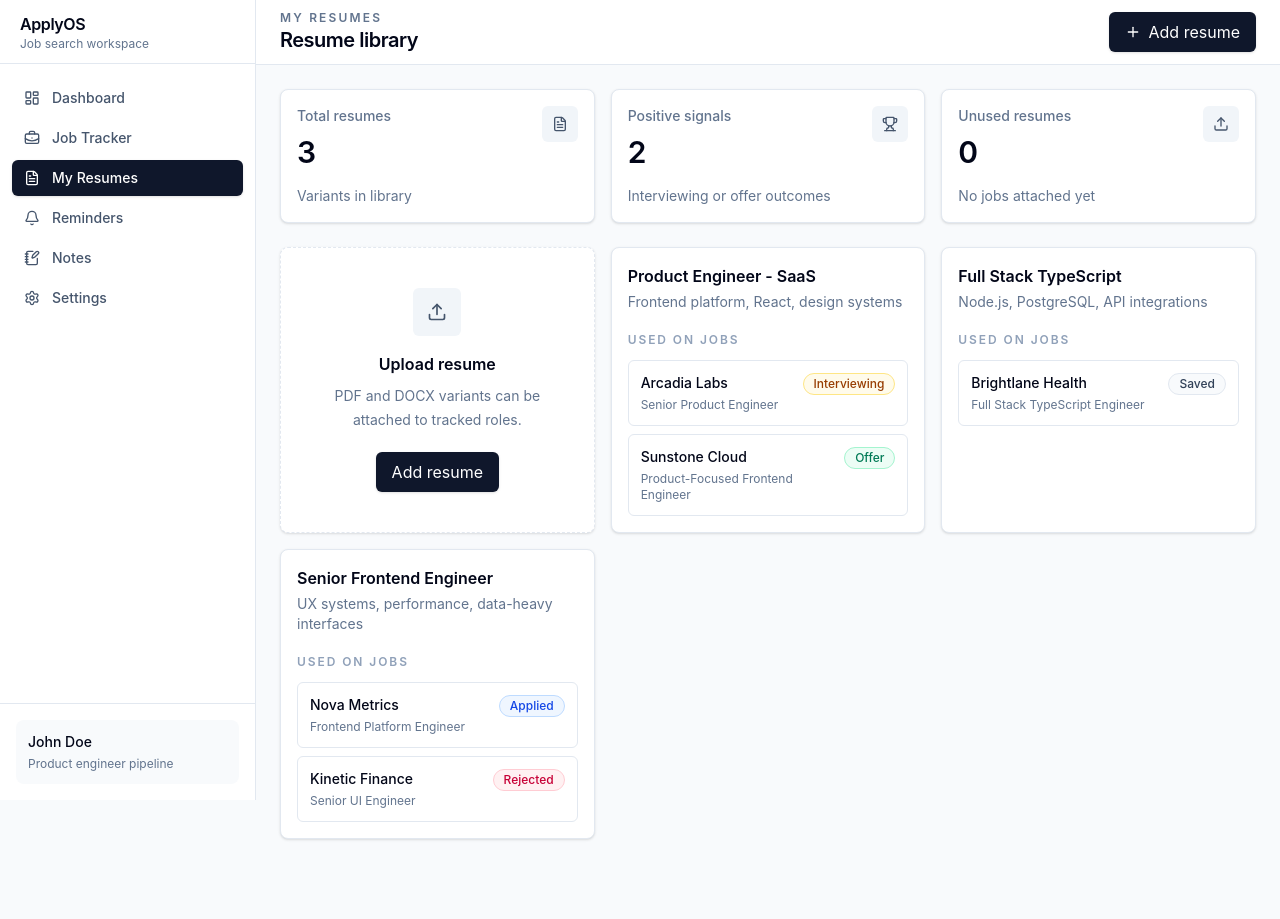
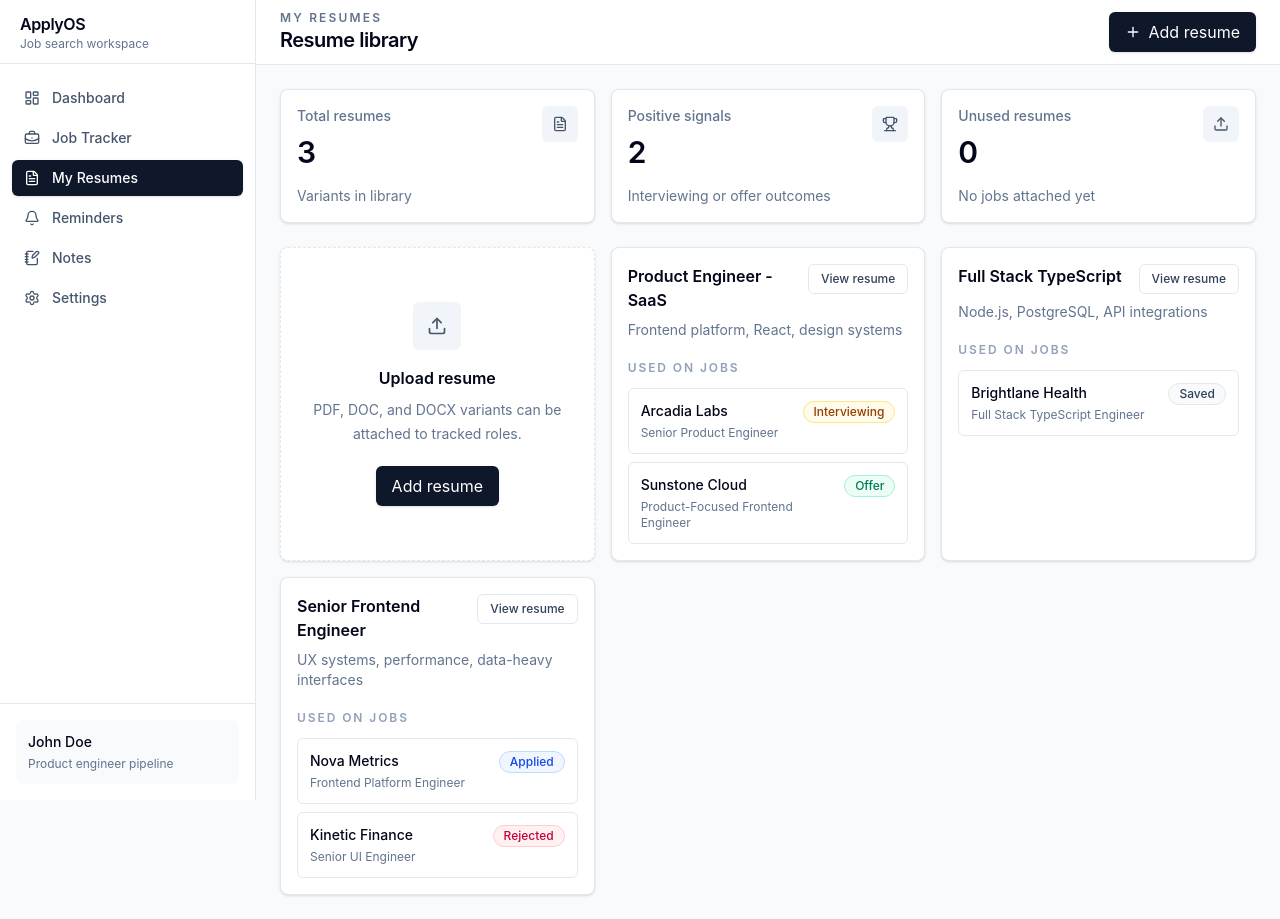
Before and after one commit to Tnath1/applyos-FE, a React (Vite) app: page /resumes in a window 1280 px wide. Before the commit the page ends 863 px from the top, so only its background shows below. Built offline with nearby package versions, Linux system fonts and the light colour scheme.

Commit message:
feat: support uploaded resume viewing

```diff
--- a/src/features/resumes/AddResumeModal.tsx
+++ b/src/features/resumes/AddResumeModal.tsx
@@ -9,6 +9,9 @@ interface AddResumeModalProps {
     name: string
     roleFocus: string
     fileType: Resume['fileType']
+    fileName: string
+    fileDataUrl: string
+    fileMimeType: string
     version: string
     keywords: string[]
   }) => void
@@ -18,6 +21,9 @@ const emptyForm = {
   name: '',
   roleFocus: '',
   fileType: 'PDF' as Resume['fileType'],
+  fileName: '',
+  fileDataUrl: '',
+  fileMimeType: '',
   version: 'v1.0',
   keywords: '',
 }
@@ -31,6 +37,45 @@ export function AddResumeModal({ isOpen, onClose, onSubmit }: AddResumeModalProp
 
   function updateField(field: keyof typeof form, value: string) {
     setForm((currentForm) => ({ ...currentForm, [field]: value }))
+  }
+
+  function getFileType(file: File): Resume['fileType'] {
+    const extension = file.name.split('.').pop()?.toLowerCase()
+
+    if (extension === 'doc') {
+      return 'DOC'
+    }
+
+    if (extension === 'docx') {
+      return 'DOCX'
+    }
+
+    return 'PDF'
+  }
+
+  function handleFileChange(event: React.ChangeEvent<HTMLInputElement>) {
+    const file = event.target.files?.[0]
+
+    if (!file) {
+      return
+    }
+
+    const reader = new FileReader()
+
+    reader.onload = () => {
+      const fileNameWithoutExtension = file.name.replace(/\.[^/.]+$/, '')
+
+      setForm((currentForm) => ({
+        ...currentForm,
+        name: currentForm.name || fileNameWithoutExtension,
+        fileType: getFileType(file),
+        fileName: file.name,
+        fileDataUrl: String(reader.result),
+        fileMimeType: file.type || 'application/octet-stream',
+      }))
+    }
+
+    reader.readAsDataURL(file)
   }
 
   function handleSubmit(event: React.FormEvent<HTMLFormElement>) {
@@ -67,6 +112,20 @@ export function AddResumeModal({ isOpen, onClose, onSubmit }: AddResumeModalProp
         </div>
 
         <form className="space-y-4 p-5" onSubmit={handleSubmit}>
+          <label className="block rounded-lg border border-dashed border-slate-300 bg-slate-50 p-4">
+            <span className="text-sm font-medium text-slate-700">Resume file</span>
+            <input
+              accept=".pdf,.doc,.docx,application/pdf,application/msword,application/vnd.openxmlformats-officedocument.wordprocessingml.document"
+              className="mt-2 block w-full text-sm text-slate-600 file:mr-4 file:rounded-md file:border-0 file:bg-slate-900 file:px-4 file:py-2 file:text-sm file:font-medium file:text-white hover:file:bg-slate-800"
+              onChange={handleFileChange}
+              required
+              type="file"
+            />
+            <p className="mt-2 text-xs text-slate-500">
+              {form.fileName ? `${form.fileName} selected` : 'Upload a PDF, DOC, or DOCX file.'}
+            </p>
+          </label>
+
           <label className="block">
             <span className="text-sm font-medium text-slate-700">Resume name</span>
             <input
@@ -88,28 +147,6 @@ export function AddResumeModal({ isOpen, onClose, onSubmit }: AddResumeModalProp
               value={form.roleFocus}
             />
           </label>
-
-          <div className="grid gap-4 sm:grid-cols-2">
-            <label className="block">
-              <span className="text-sm font-medium text-slate-700">File type</span>
-              <select
-                className="mt-1 w-full rounded-md border border-slate-200 px-3 py-2 text-sm outline-none focus:border-slate-400 focus:ring-4 focus:ring-slate-200/60"
-                onChange={(event) => updateField('fileType', event.target.value)}
-                value={form.fileType}
-              >
-                <option value="PDF">PDF</option>
-                <option value="DOCX">DOCX</option>
-              </select>
-            </label>
-            <label className="block">
-              <span className="text-sm font-medium text-slate-700">Version</span>
-              <input
-                className="mt-1 w-full rounded-md border border-slate-200 px-3 py-2 text-sm outline-none focus:border-slate-400 focus:ring-4 focus:ring-slate-200/60"
-                onChange={(event) => updateField('version', event.target.value)}
-                value={form.version}
-              />
-            </label>
-          </div>
 
           <label className="block">
             <span className="text-sm font-medium text-slate-700">Keywords</span>
--- a/src/features/resumes/ResumeCard.tsx
+++ b/src/features/resumes/ResumeCard.tsx
@@ -10,11 +10,31 @@ interface ResumeCardProps {
 
 export function ResumeCard({ jobs, resume }: ResumeCardProps) {
   const attachedJobs = jobs.filter((job) => job.resumeId === resume.id)
+  const resumeUrl = getResumeUrl(resume)
 
   return (
     <Card className="p-4">
-      <h3 className="font-semibold text-slate-950">{resume.name}</h3>
-      <p className="mt-1 text-sm leading-5 text-slate-500">{resume.roleFocus}</p>
+      <div className="flex items-start justify-between gap-4">
+        <div className="min-w-0">
+          <a
+            className="font-semibold text-slate-950 hover:text-blue-700"
+            href={resumeUrl}
+            rel="noreferrer"
+            target="_blank"
+          >
+            {resume.name}
+          </a>
+        </div>
+        <a
+          className="shrink-0 rounded-md border border-slate-200 px-3 py-1.5 text-xs font-medium text-slate-700 transition hover:bg-slate-50"
+          href={resumeUrl}
+          rel="noreferrer"
+          target="_blank"
+        >
+          View resume
+        </a>
+      </div>
+      <p className="mt-2 text-sm leading-5 text-slate-500">{resume.roleFocus}</p>
 
       <div className="mt-5">
         <h4 className="text-xs font-semibold uppercase tracking-[0.16em] text-slate-400">Used on jobs</h4>
@@ -48,3 +68,67 @@ export function ResumeCard({ jobs, resume }: ResumeCardProps) {
     </Card>
   )
 }
+
+function getResumeUrl(resume: Resume) {
+  if (resume.fileDataUrl) {
+    return resume.fileDataUrl
+  }
+
+  const previewMarkup = `
+    <!doctype html>
+    <html lang="en">
+      <head>
+        <meta charset="utf-8" />
+        <meta name="viewport" content="width=device-width, initial-scale=1" />
+        <title>${escapeHtml(resume.name)}</title>
+        <style>
+          body {
+            margin: 0;
+            background: #f8fafc;
+            color: #0f172a;
+            font-family: Inter, ui-sans-serif, system-ui, -apple-system, BlinkMacSystemFont, "Segoe UI", sans-serif;
+          }
+          main {
+            max-width: 760px;
+            margin: 48px auto;
+            background: #ffffff;
+            border: 1px solid #e2e8f0;
+            border-radius: 10px;
+            padding: 40px;
+            box-shadow: 0 1px 2px rgba(15, 23, 42, 0.06);
+          }
+          h1 {
+            margin: 0;
+            font-size: 28px;
+            line-height: 1.2;
+          }
+          p {
+            color: #475569;
+            line-height: 1.7;
+          }
+          ul {
+            margin-top: 24px;
+            padding-left: 20px;
+            color: #334155;
+            line-height: 1.8;
+          }
+        </style>
+      </head>
+      <body>
+        <main>
+          <h1>${escapeHtml(resume.name)}</h1>
+          <p>${escapeHtml(resume.roleFocus)}</p>
+          <ul>
+            ${resume.keywords.map((keyword) => `<li>${escapeHtml(keyword)}</li>`).join('')}
+          </ul>
+        </main>
+      </body>
+    </html>
+  `
+
+  return `data:text/html;charset=utf-8,${encodeURIComponent(previewMarkup)}`
+}
+
+function escapeHtml(value: string) {
+  return value.replaceAll('&', '&amp;').replaceAll('<', '&lt;').replaceAll('>', '&gt;').replaceAll('"', '&quot;')
+}
--- a/src/features/workspace/WorkspaceProvider.tsx
+++ b/src/features/workspace/WorkspaceProvider.tsx
@@ -20,6 +20,9 @@ interface NewResumeInput {
   name: string
   roleFocus: string
   fileType: Resume['fileType']
+  fileName: string
+  fileDataUrl: string
+  fileMimeType: string
   version: string
   keywords: string[]
 }
@@ -196,6 +199,9 @@ export function WorkspaceProvider({ children }: { children: React.ReactNode }) {
       name: input.name,
       roleFocus: input.roleFocus,
       fileType: input.fileType,
+      fileName: input.fileName,
+      fileDataUrl: input.fileDataUrl,
+      fileMimeType: input.fileMimeType,
       updatedAt: createdAt,
       version: input.version || 'v1.0',
       matchScore: 80,
--- a/src/pages/ResumesPage.tsx
+++ b/src/pages/ResumesPage.tsx
@@ -79,7 +79,7 @@ export function ResumesPage() {
               <Upload className="size-5" aria-hidden="true" />
             </span>
             <h2 className="mt-4 font-semibold text-slate-950">Upload resume</h2>
-            <p className="mt-2 text-sm leading-6 text-slate-500">PDF and DOCX variants can be attached to tracked roles.</p>
+            <p className="mt-2 text-sm leading-6 text-slate-500">PDF, DOC, and DOCX variants can be attached to tracked roles.</p>
             <button
               className="mt-5 rounded-md bg-slate-900 px-4 py-2 text-sm font-medium text-white shadow-sm transition hover:bg-slate-800"
               onClick={() => setIsAddResumeOpen(true)}
--- a/src/types/index.ts
+++ b/src/types/index.ts
@@ -16,7 +16,10 @@ export interface Resume {
   id: string
   name: string
   roleFocus: string
-  fileType: 'PDF' | 'DOCX'
+  fileType: 'PDF' | 'DOC' | 'DOCX'
+  fileName?: string
+  fileDataUrl?: string
+  fileMimeType?: string
   updatedAt: string
   version: string
   matchScore: number
```
